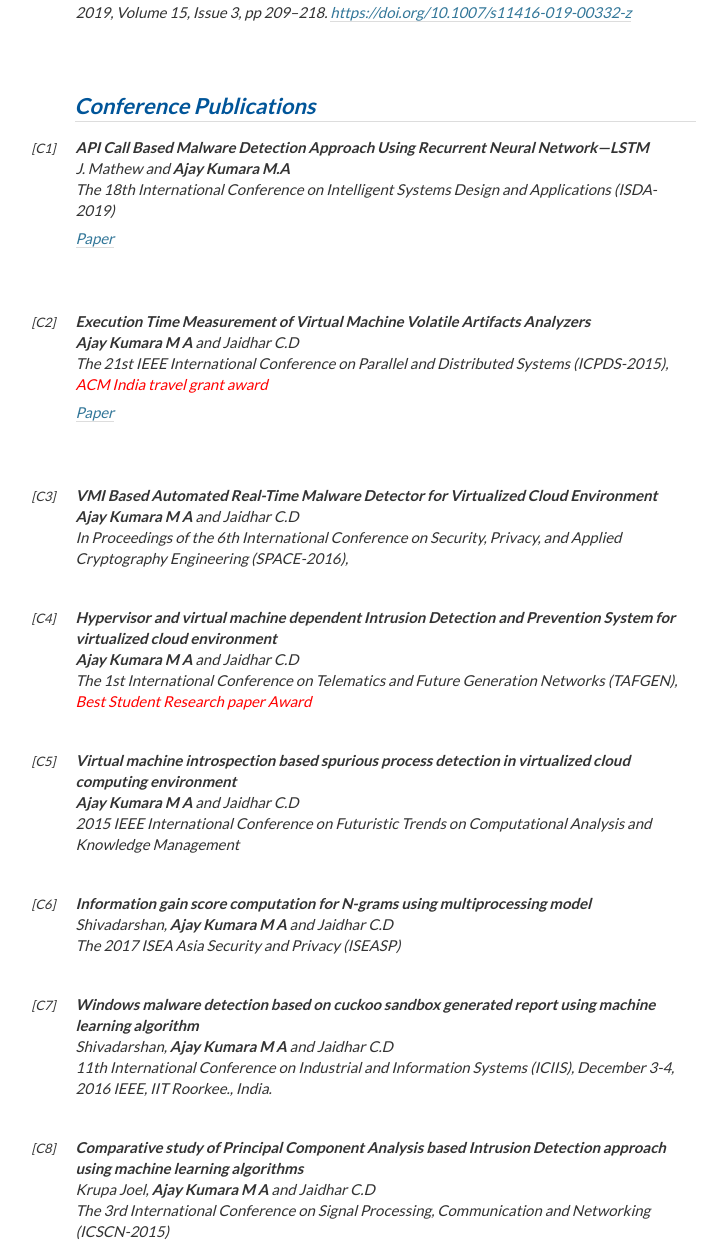
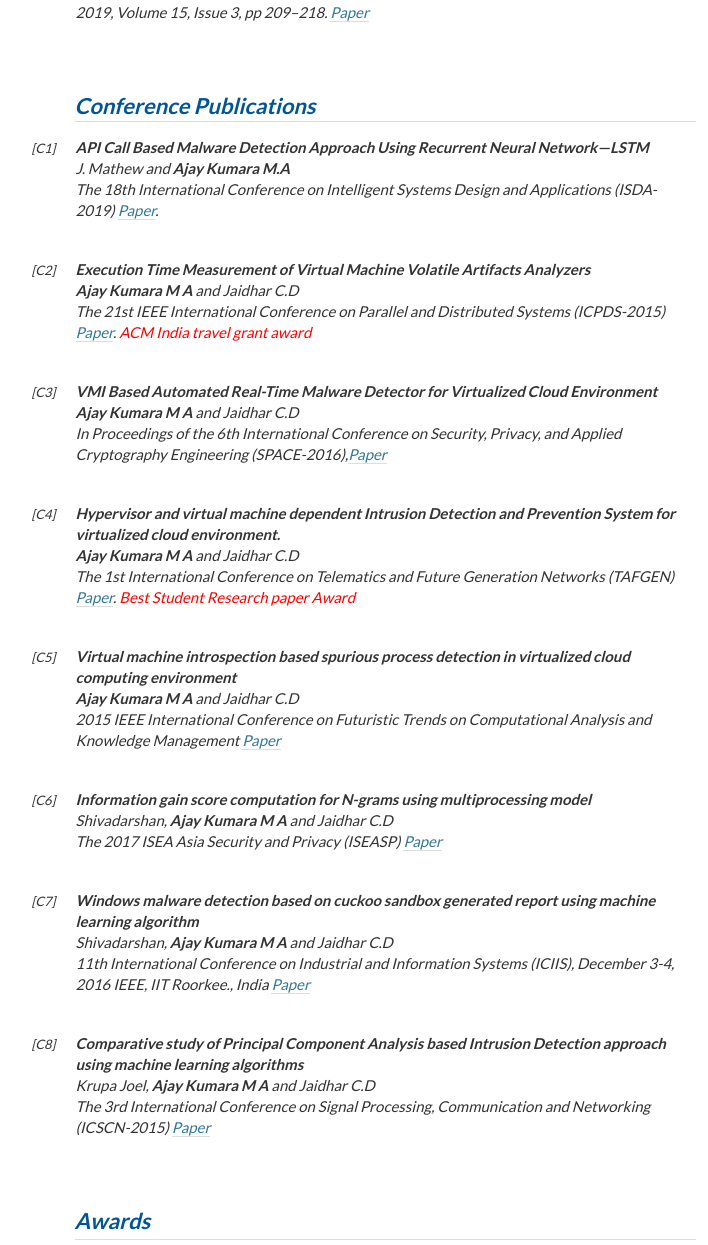
Before and after one commit to ajaymas/ajaymas.github.io, a plain HTML site: page index.html in a window 1280 px wide. Shown: the part 1824-3069 px from the top of the page, without its empty margins (342-1050 px from the left). Drawn offline with Linux system fonts and the light colour scheme.

Commit message:
Update index.html

```diff
--- a/index.html
+++ b/index.html
@@ -260,7 +260,7 @@ I received my Ph.D in computer science in 2018 from the <a href="https://www.nit
        <b>Ajay Kumara M.A </b>, Jaidhar C.D.
        <br>
        <em>The International Journal of Future Generation Computer Systems, Elsevier, Volume 79, Part 1, February 2018, Pages 431-446.</em>
-           <a href="https://doi.org/10.1016/j.future.2017.06.002"> https://doi.org/10.1016/j.future.2017.06.002</a>
+           <a href="AMMDS.pdf"> Paper</a>
        <br>
 
     </li>
@@ -272,7 +272,7 @@ I received my Ph.D in computer science in 2018 from the <a href="https://www.nit
       <b>Ajay Kumara M.A </b>, Jaidhar C.D.
        <br>
        <em>The International Journal of Digital Investigation, Elsevier, Volume 23, December 2017, Pages 99-123 </em>
-           <a href="https://doi.org/10.1016/j.diin.2017.10.004"> https://doi.org/10.1016/j.diin.2017.10.004</a>
+           <a href="AINTEXT.pdf"> Paper</a>
 
        <br>
 
@@ -285,7 +285,7 @@ I received my Ph.D in computer science in 2018 from the <a href="https://www.nit
        Abhishek Kumar Singh,  C.D.Jaidhar,  <b>Ajay Kumara M.A </b>
        <br>
        <em> The International Journal of Computer Virology and Hacking Techniques, Springer, September 2019, Volume 15, Issue 3, pp 209–218. </em>
-	    <a href="https://doi.org/10.1007/s11416-019-00332-z"> https://doi.org/10.1007/s11416-019-00332-z</a>
+	    <a href="Android.pdf"> Paper</a>
        <br>
 
       <!-- | <a href="https://github.com/bingseclab/piecewise">artifact</a>] -->
@@ -301,8 +301,7 @@ I received my Ph.D in computer science in 2018 from the <a href="https://www.nit
        <br>
         J. Mathew and <b> Ajay Kumara M.A</b>
        <br>
-       The 18th International Conference on Intelligent Systems Design and Applications (ISDA-2019)
-	    <li><a href="ISDA2019.pdf">Paper</a></li>
+       The 18th International Conference on Intelligent Systems Design and Applications (ISDA-2019) <a href="ISDA2019.pdf">Paper</a>.
        <br>
 
     </li>
@@ -313,8 +312,8 @@ I received my Ph.D in computer science in 2018 from the <a href="https://www.nit
        <br>
       <b>Ajay Kumara M A </b> and Jaidhar C.D
        <br>
-       The 21st IEEE International Conference on Parallel and Distributed Systems (ICPDS-2015), <font color="red"> ACM India travel grant award </font>
-	    <li><a href="ICPDS.pdf">Paper</a></li>
+       The 21st IEEE International Conference on Parallel and Distributed Systems (ICPDS-2015) <a href="ICPDS.pdf">Paper</a>. <font color="red"> ACM India travel grant award </font>
+
        <br>
        </li>
     <br>
@@ -324,17 +323,17 @@ I received my Ph.D in computer science in 2018 from the <a href="https://www.nit
        <br>
       <b>Ajay Kumara M A </b> and Jaidhar C.D
        <br>
-       In Proceedings of the 6th International Conference on Security, Privacy, and Applied Cryptography  Engineering (SPACE-2016),
+       In Proceedings of the 6th International Conference on Security, Privacy, and Applied Cryptography Engineering (SPACE-2016),<a href="SPACE2016.pdf">Paper</a>
        <br>
     </li>
     <br>
     <li>
     <span class="left">[C4]</span>
-       <strong>Hypervisor and virtual machine dependent Intrusion Detection and Prevention System for virtualized cloud environment</strong>
+       <strong>Hypervisor and virtual machine dependent Intrusion Detection and Prevention System for virtualized cloud environment.</strong>
        <br>
       <b>Ajay Kumara M A </b> and Jaidhar C.D
        <br>
-       The 1st International Conference on Telematics and Future Generation Networks (TAFGEN),<font color="red"> Best Student Research paper Award </font
+       The 1st International Conference on Telematics and Future Generation Networks (TAFGEN) <a href="TAFGEN.pdf">Paper</a>. <font color="red"> Best Student Research paper Award </font
        <br>
     </li>
     <br>
@@ -344,7 +343,7 @@ I received my Ph.D in computer science in 2018 from the <a href="https://www.nit
        <br>
       <b>Ajay Kumara M A </b> and Jaidhar C.D
        <br>
-       2015 IEEE International Conference on Futuristic Trends on Computational Analysis and Knowledge Management
+       2015 IEEE International Conference on Futuristic Trends on Computational Analysis and Knowledge Management <a href="VMI.pdf">Paper</a>
        <br>
     </li>
     <br>
@@ -354,7 +353,7 @@ I received my Ph.D in computer science in 2018 from the <a href="https://www.nit
        <br>
       Shivadarshan, <b>Ajay Kumara M A </b> and Jaidhar C.D
        <br>
-       The 2017 ISEA Asia Security and Privacy (ISEASP)
+       The 2017 ISEA Asia Security and Privacy (ISEASP) <a href="INGAIN.pdf">Paper</a>
        <br>
     </li>
     <br>
@@ -364,7 +363,7 @@ I received my Ph.D in computer science in 2018 from the <a href="https://www.nit
        <br>
       Shivadarshan, <b>Ajay Kumara M A </b> and Jaidhar C.D
        <br>
-       11th International Conference on Industrial and Information Systems (ICIIS), December 3-4, 2016 IEEE, IIT Roorkee., India.
+       11th International Conference on Industrial and Information Systems (ICIIS), December 3-4, 2016 IEEE, IIT Roorkee., India <a href="ICIIS.pdf">Paper</a>
        <br>
     </li>
     <br>
@@ -374,7 +373,7 @@ I received my Ph.D in computer science in 2018 from the <a href="https://www.nit
        <br>
       Krupa Joel, <b>Ajay Kumara M A </b> and Jaidhar C.D
        <br>
-The 3rd International Conference on Signal Processing, Communication and Networking (ICSCN-2015)
+The 3rd International Conference on Signal Processing, Communication and Networking (ICSCN-2015) <a href="ICSCN.pdf">Paper</a>
       <br>
     </li>
     <br>
```
